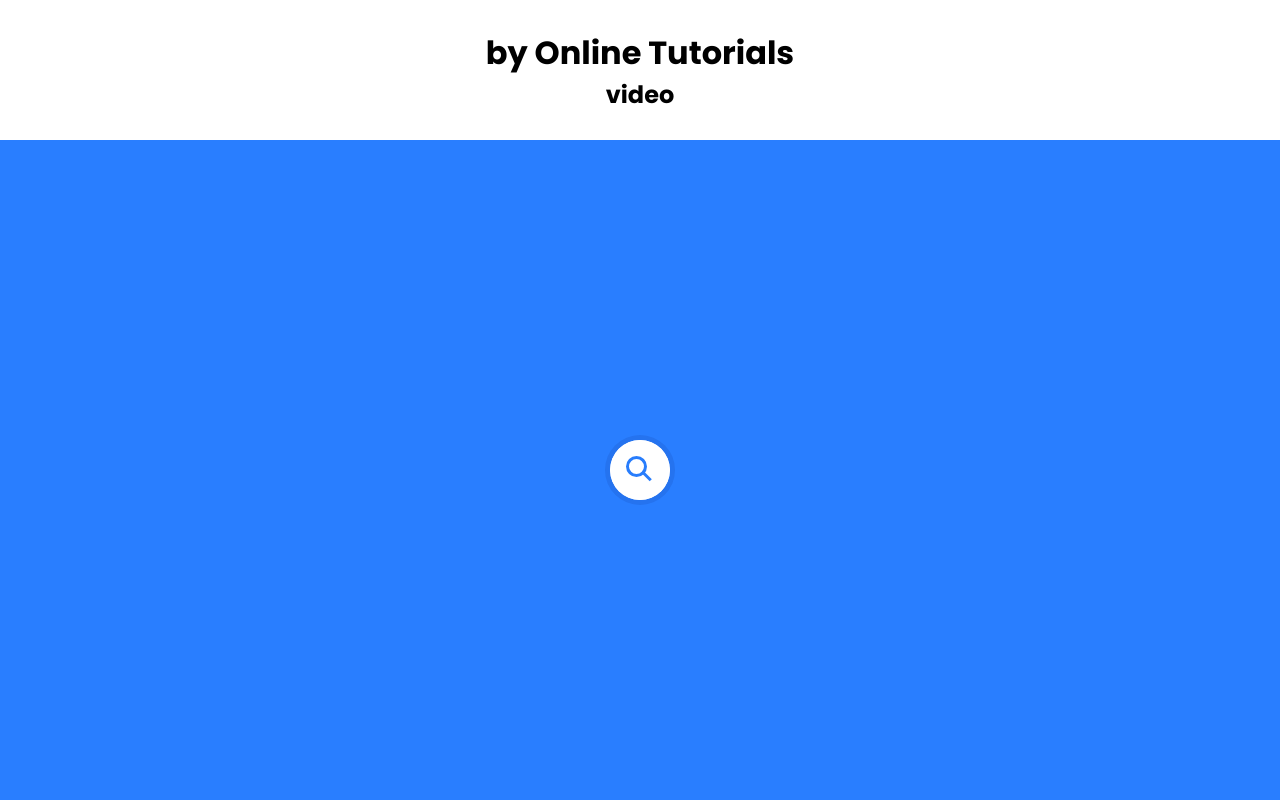
After one commit to Sylvain-Mani/Styles-laboratory, a PHP site: page /view/searchbar/searchbar1.html in a window 1280 px wide. The commit adds this page. Run offline with PHP 8.4, Linux system fonts and the light colour scheme.

Commit message:
Ajout : Search Bar 1

```diff
--- /dev/null
+++ b/css/searchbar/searchbar1.css
@@ -0,0 +1,113 @@
+@import url('https://fonts.googleapis.com/css?family=Poppins:200,300,400,500,600,700,800,900&display=swap');
+
+* {
+  margin: 0;
+  padding: 0;
+  box-sizing: border-box;
+  font-family: Poppins, sans-serif;
+}
+
+.main {
+  display: flex;
+  justify-content: center;
+  align-items: center;
+  /* min-height: 100vh; */
+  min-height: calc(100vh - 140px);
+  background: #297eff;
+}
+
+.search {
+  position: relative;
+  width: 60px;
+  height: 60px;
+  background: #fff;
+  border-radius: 60px;
+  transition: 0.5s;
+  box-shadow: 0 0 0 5px #2573ef;
+  overflow: hidden;
+}
+.search.active {
+  width: 360px;
+}
+
+.search .icon {
+  position: absolute;
+  top: 0;
+  left: 0;
+  width: 60px;
+  height: 60px;
+  background: #fff;
+  border-radius: 60px;
+  display: flex;
+  justify-content: center;
+  align-items: center;
+  z-index: 1000;
+  cursor: pointer;
+}
+
+.search .icon::before {
+  content: '';
+  position: absolute;
+  width: 15px;
+  height: 15px;
+  border: 3px solid #287dfc;
+  border-radius: 50%;
+  transform: translate(-4px,-4px);
+}
+.search .icon::after {
+  content: '';
+  position: absolute;
+  width: 3px;
+  height: 12px;
+  background: #287dfc;
+  transform: translate(6px,6px) rotate(315deg);
+}
+
+.search .input {
+  position: relative;
+  width: 300px;
+  height: 60px;
+  left: 60px;
+  display: flex;
+  justify-content: center;
+}
+.search .input input {
+  position: absolute;
+  top: 0;
+  width: 100%;
+  height: 100%;
+  border: none;
+  outline: none;
+  font-size: 18px;
+  padding: 10px 0;
+}
+
+.clear {
+  position: absolute;
+  top: 50%;
+  transform: translateY(-50%);
+  width: 15px;
+  height: 15px;
+  right: 15px;
+  /* background: #f00; */
+  cursor: pointer;
+  display: flex;
+  justify-content: center;
+  align-items: center;
+}
+.clear::before {
+  content: '';
+  position: absolute;
+  width: 1px;
+  height: 15px;
+  background: #999;
+  transform: rotate(45deg);
+}
+.clear::after {
+  content: '';
+  position: absolute;
+  width: 1px;
+  height: 15px;
+  background: #999;
+  transform: rotate(315deg);
+}
--- a/css/styles.css
+++ b/css/styles.css
@@ -15,7 +15,7 @@ li {
 }
 
 body {
-    height: 100vh;
+    min-height: 100vh;
 }
 
 header {
--- a/index.html
+++ b/index.html
@@ -29,6 +29,9 @@
             <ul class="home">Other
                 <li class="home"><a href="./view/other/AmbientLightEffects.html" target="_blank" rel="noopener noreferrer" class="home">Ambient Light Effects | CSS 3D Glowing Cube Animation Effects</a></li>
             </ul>
+            <ul class="home">Search Bar
+                <li class="home"><a href="./view/searchbar/searchbar1.html" target="_blank" rel="noopener noreferrer" class="home">Search Bar 1</a></li>
+            </ul>
         </div>
     </body>
 </html>
--- /dev/null
+++ b/js/searchbar1-script.js
@@ -0,0 +1,5 @@
+const icon = document.querySelector('.icon');
+const search = document.querySelector('.search');
+icon.onclick = function (){
+    search.classList.toggle('active')
+}
--- /dev/null
+++ b/view/searchbar/searchbar1.html
@@ -0,0 +1,36 @@
+<!DOCTYPE html>
+<html lang="fr">
+
+<head>
+  <meta charset="UTF-8">
+  <meta http-equiv="X-UA-Compatible" content="IE=edge">
+  <meta name="viewport" content="width=device-width, initial-scale=1.0">
+  <link rel="stylesheet" href="../../css/styles.css">
+  <link rel="stylesheet" href="../../css/searchbar/searchbar1.css">
+  <title>Search Bar 1</title>
+</head>
+
+<body>
+  <header>
+    <h1>
+      <a class="title" href="https://www.youtube.com/@OnlineTutorialsYT" target="_blank">by Online Tutorials</a>
+    </h1>
+    <h2>
+      <a class="source" href="https://www.youtube.com/watch?v=RctaFustg5w" target="_blank">video</a>
+    </h2>
+  </header>
+
+  <div class="main">
+    <div class="search">
+      <div class="icon"></div>
+      <div class="input">
+        <input type="text" placeholder="Search" id="mysearch">
+      </div>
+      <span class="clear" onclick="document.getElementById('mysearch').value = ''"></span>
+    </div>
+  </div>
+
+<script src="../../js/searchbar1-script.js"></script>
+</body>
+
+</html>
```
